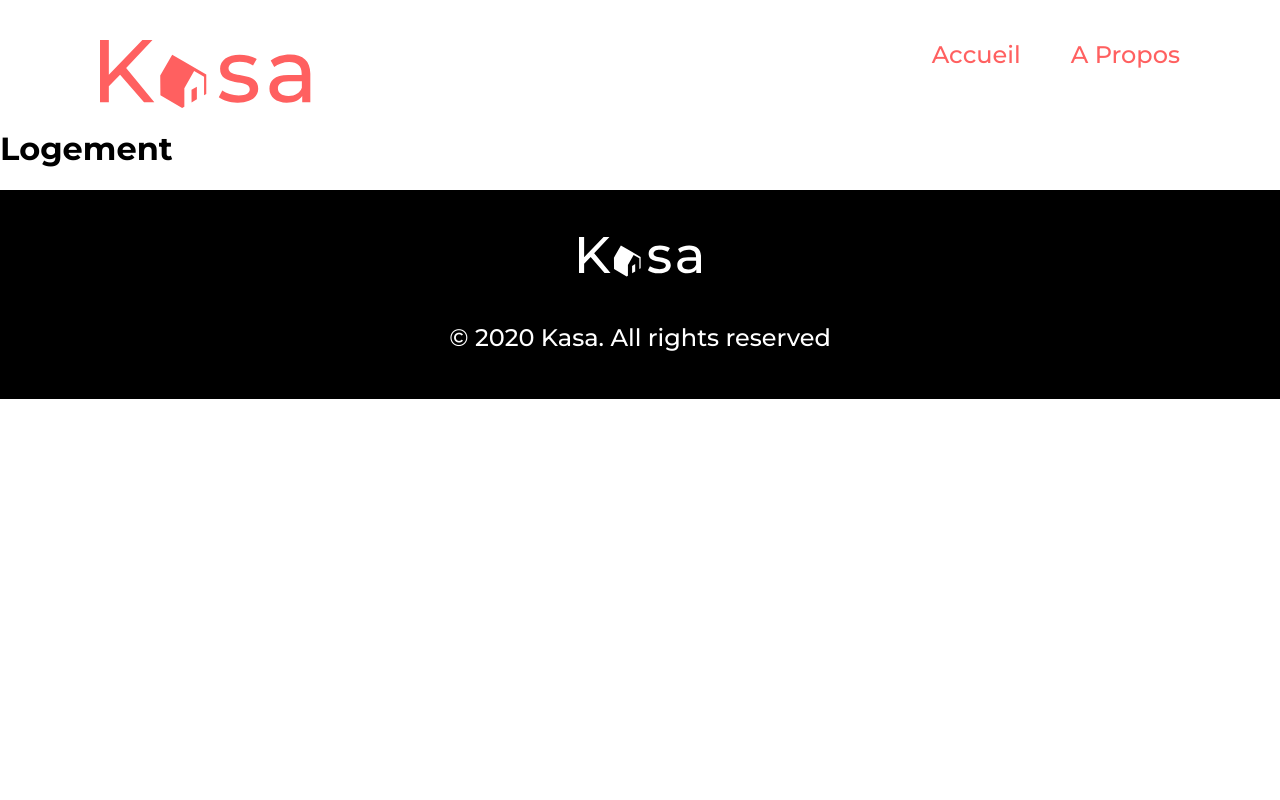
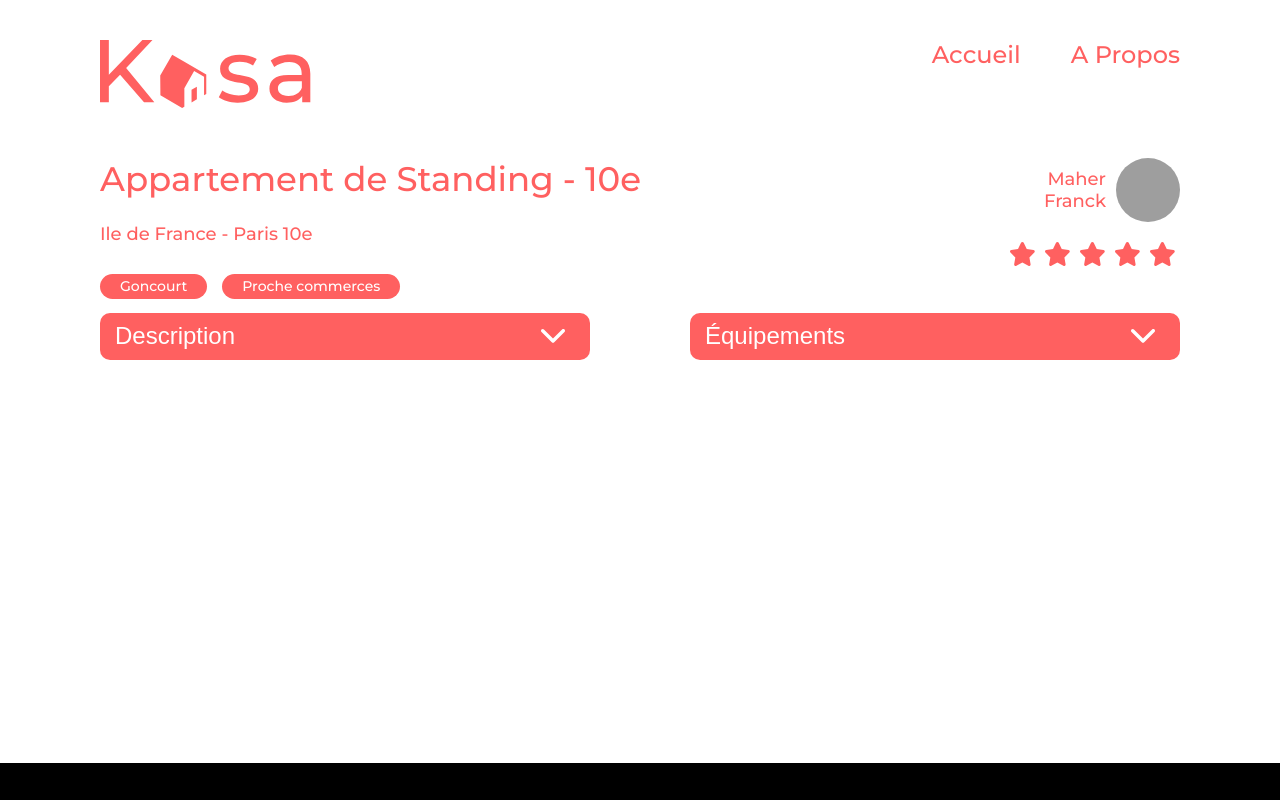
Before and after one commit to houssni-amin/Kasa, a React (Create React App) app: page /logement/0979876d in a window 1280 px wide. Shown: the top 800 px of the page. Built offline with nearby package versions, Linux system fonts and the light colour scheme; grey boxes are pictures that could not be loaded.

Commit message:
Création page Logement avec le css

```diff
--- a/src/pages/Logement/index.jsx
+++ b/src/pages/Logement/index.jsx
@@ -1,5 +1,159 @@
+import { useParams } from 'react-router-dom'
+import logements from '../../data/logements.json'
+import { useState } from 'react'
+import './logement.css'
+
 function Logement() {
-  return <h1>Logement</h1>
+  const { id } = useParams()
+  const logement = logements.find((logement) => logement.id === id)
+  const { title, location, description, equipments, tags, host, rating } =
+    logement
+  const { name, picture } = host
+
+  const [descriptionCollapse, setDescriptionCollapse] = useState(false)
+  const collapseDescription = () => {
+    setDescriptionCollapse(!descriptionCollapse)
+  }
+  const [equipmentsCollapse, setEquipmentsCollapse] = useState(false)
+  const collapseEquipments = () => {
+    setEquipmentsCollapse(!equipmentsCollapse)
+  }
+
+  const [firstName, lastName] = name.split(' ')
+
+  const StarsRating = (rating) => {
+    const fullStars = parseInt(rating)
+    const emptyStars = 5 - fullStars
+
+    const stars = []
+
+    for (let i = 0; i < fullStars; i++) {
+      stars.push(
+        <svg
+          key={`fullStars${i}`}
+          width="25"
+          height="24"
+          viewBox="0 0 25 24"
+          fill="none"
+          xmlns="http://www.w3.org/2000/svg"
+        >
+          <path
+            d="M13.7212 0.843656C13.4728 0.328088 12.9479 0 12.3714 0C11.7949 0 11.2747 0.328088 11.0216 0.843656L8.00788 7.04452L1.27748 8.03816C0.715055 8.12253 0.246365 8.51623 0.0729491 9.05524C-0.100466 9.59424 0.0401406 10.1895 0.443215 10.5879L5.32697 15.4201L4.17399 22.2491C4.08025 22.8115 4.3146 23.3833 4.7786 23.7161C5.24261 24.0489 5.85659 24.0911 6.36278 23.8239L12.3761 20.6133L18.3894 23.8239C18.8956 24.0911 19.5096 24.0536 19.9736 23.7161C20.4376 23.3786 20.6719 22.8115 20.5782 22.2491L19.4205 15.4201L24.3043 10.5879C24.7073 10.1895 24.8526 9.59424 24.6745 9.05524C24.4964 8.51623 24.0324 8.12253 23.47 8.03816L16.7349 7.04452L13.7212 0.843656Z"
+            fill="#FF6060"
+          />
+        </svg>,
+      )
+    }
+
+    for (let i = 0; i < emptyStars; i++) {
+      stars.push(
+        <svg
+          key={`emptyStars${i}`}
+          width="25"
+          height="24"
+          viewBox="0 0 25 24"
+          fill="none"
+          xmlns="http://www.w3.org/2000/svg"
+        >
+          <path
+            d="M13.7212 0.843656C13.4728 0.328088 12.9479 0 12.3714 0C11.7949 0 11.2747 0.328088 11.0216 0.843656L8.00788 7.04452L1.27748 8.03816C0.715055 8.12253 0.246365 8.51623 0.0729491 9.05524C-0.100466 9.59424 0.0401406 10.1895 0.443215 10.5879L5.32697 15.4201L4.17399 22.2491C4.08025 22.8115 4.3146 23.3833 4.7786 23.7161C5.24261 24.0489 5.85659 24.0911 6.36278 23.8239L12.3761 20.6133L18.3894 23.8239C18.8956 24.0911 19.5096 24.0536 19.9736 23.7161C20.4376 23.3786 20.6719 22.8115 20.5782 22.2491L19.4205 15.4201L24.3043 10.5879C24.7073 10.1895 24.8526 9.59424 24.6745 9.05524C24.4964 8.51623 24.0324 8.12253 23.47 8.03816L16.7349 7.04452L13.7212 0.843656Z"
+            fill="#E3E3E3"
+          />
+        </svg>,
+      )
+    }
+
+    return stars
+  }
+
+  return (
+    <div>
+      <div className="logement-top">
+        <div className="logement-top-left">
+          <h1 className="logement-title">{title}</h1>
+          <p className="logement-location">{location}</p>
+          <div className="tags">
+            {tags.map((tag, index) => (
+              <p key={index} className="tag">
+                {tag}
+              </p>
+            ))}
+          </div>
+        </div>
+        <div className="logement-top-right">
+          <div className="host-infos">
+            <div className="name-picture">
+              <div className="firstname-lastname">
+                <p className="host-name">{lastName}</p>
+                <p className="host-name">{firstName}</p>
+              </div>
+              <img src={picture} alt="host img" className="host-picture" />
+            </div>
+            <div className="stars">{StarsRating(rating)}</div>
+          </div>
+        </div>
+      </div>
+
+      <div className="collapse-container">
+        <div
+          className="logement-collapse collapse-left"
+          style={{
+            height: description ? '450px' : '80px',
+          }}
+        >
+          <button onClick={collapseDescription} className="logement-nom">
+            <span>Description</span>
+            <svg
+              width="24"
+              height="14"
+              viewBox="0 0 24 14"
+              fill="none"
+              xmlns="http://www.w3.org/2000/svg"
+              style={{
+                transform: descriptionCollapse ? 'rotate(180deg)' : 'rotate(0)',
+                transition: '0.3s ease',
+              }}
+            >
+              <path
+                d="M10.7897 13.2103C11.4591 13.8797 12.5462 13.8797 13.2157 13.2103L23.4979 2.92804C24.1674 2.25862 24.1674 1.17148 23.4979 0.502064C22.8285 -0.167355 21.7414 -0.167355 21.072 0.502064L12 9.57403L2.92804 0.507419C2.25862 -0.162 1.17148 -0.162 0.502064 0.507419C-0.167355 1.17684 -0.167355 2.26397 0.502064 2.93339L10.7843 13.2157L10.7897 13.2103Z"
+                fill="white"
+              />
+            </svg>
+          </button>
+          {descriptionCollapse && <p className="logement-txt">{description}</p>}
+        </div>
+
+        <div className="logement-collapse collapse-right">
+          <button onClick={collapseEquipments} className="logement-nom">
+            <span>Équipements</span>
+            <svg
+              width="24"
+              height="14"
+              viewBox="0 0 24 14"
+              fill="none"
+              xmlns="http://www.w3.org/2000/svg"
+              style={{
+                transform: equipmentsCollapse ? 'rotate(180deg)' : 'rotate(0)',
+                transition: '0.3s ease',
+              }}
+            >
+              <path
+                d="M10.7897 13.2103C11.4591 13.8797 12.5462 13.8797 13.2157 13.2103L23.4979 2.92804C24.1674 2.25862 24.1674 1.17148 23.4979 0.502064C22.8285 -0.167355 21.7414 -0.167355 21.072 0.502064L12 9.57403L2.92804 0.507419C2.25862 -0.162 1.17148 -0.162 0.502064 0.507419C-0.167355 1.17684 -0.167355 2.26397 0.502064 2.93339L10.7843 13.2157L10.7897 13.2103Z"
+                fill="white"
+              />
+            </svg>
+          </button>
+          {equipmentsCollapse && (
+            <div className="logement-txt">
+              {equipments.map((equipments, index) => (
+                <p key={index}>{equipments}</p>
+              ))}
+            </div>
+          )}
+        </div>
+      </div>
+    </div>
+  )
 }
 
 export default Logement
--- /dev/null
+++ b/src/pages/Logement/logement.css
@@ -0,0 +1,130 @@
+.collapse-container {
+  display: flex;
+}
+.collapse-left {
+  margin-left: 100px;
+  margin-right: 50px;
+}
+.collapse-right {
+  margin-left: 50px;
+  margin-right: 100px;
+}
+
+.logement-collapse {
+  width: calc(100% - 200px);
+  position: relative;
+}
+
+.logement-top-left {
+  margin-left: 100px;
+  padding-top: 50px;
+}
+
+.logement-top-right {
+  padding-top: 50px;
+
+  margin-right: 100px;
+}
+
+.logement-title {
+  color: #ff6060;
+  font-size: 34px;
+  font-weight: 500;
+  margin-top: 0px;
+}
+.logement-location {
+  color: #ff6060;
+  font-size: 18px;
+  font-weight: 500;
+  margin-bottom: 15px;
+}
+
+.logement-top {
+  display: flex;
+  justify-content: space-between;
+}
+
+.name-picture {
+  display: flex;
+  justify-content: end;
+}
+
+.host-picture {
+  width: 64px;
+  height: 64px;
+  border-radius: 50px;
+}
+
+.host-name {
+  color: #ff6060;
+  font-size: 18px;
+  font-weight: 500;
+  margin: 0;
+}
+
+.firstname-lastname {
+  margin-right: 10px;
+  display: flex;
+  flex-direction: column;
+  justify-content: center;
+  align-items: end;
+}
+.stars {
+  margin-top: 15px;
+}
+.stars svg {
+  margin: 5px;
+}
+
+.logement-nom {
+  position: absolute;
+  display: flex;
+  justify-content: space-between;
+  align-items: center;
+  background-color: #ff6060;
+  border: none;
+  border-radius: 10px;
+  width: 100%;
+  height: 47px;
+  font-size: 24px;
+  font-weight: 500;
+  color: #ffffff;
+  text-align: left;
+  padding-left: 15px;
+  padding-right: 25px;
+  z-index: 2;
+  cursor: pointer;
+}
+
+svg {
+  transition: 0.3s ease;
+}
+
+.logement-txt {
+  background-color: #f6f6f6;
+  color: #ff6060;
+  padding: 30px 10px 10px 10px;
+  margin: 0;
+  position: absolute;
+  top: 40px;
+  width: calc(100% - 20px);
+}
+
+.tags {
+  display: flex;
+}
+
+.tag {
+  margin-right: 15px;
+  border-radius: 15px;
+  padding-left: 20px;
+  padding-right: 20px;
+  height: 25px;
+  background-color: #ff6060;
+  color: #ffffff;
+  font-size: 14px;
+  font-weight: 500;
+  display: flex;
+  align-items: center;
+  justify-content: center;
+}
```
